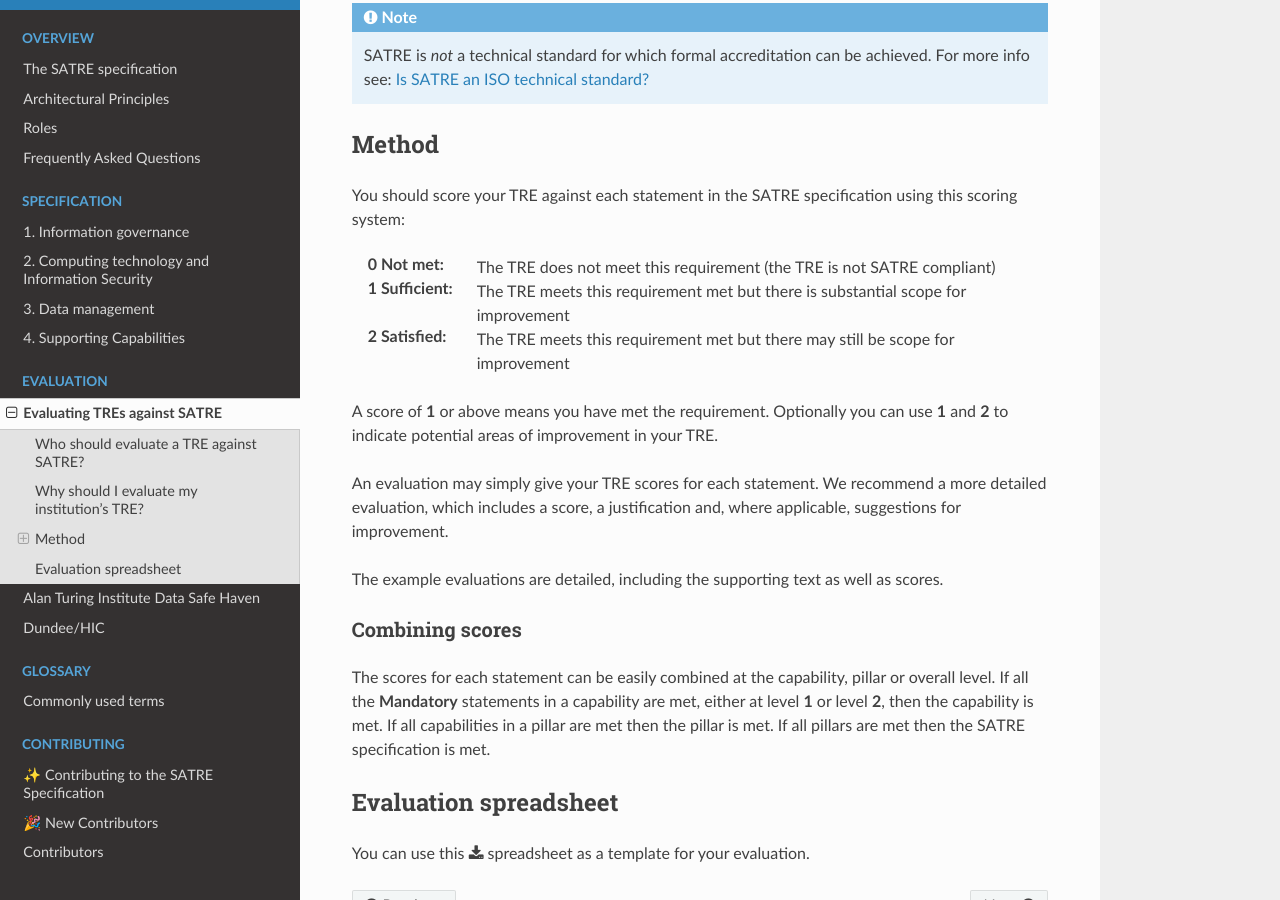
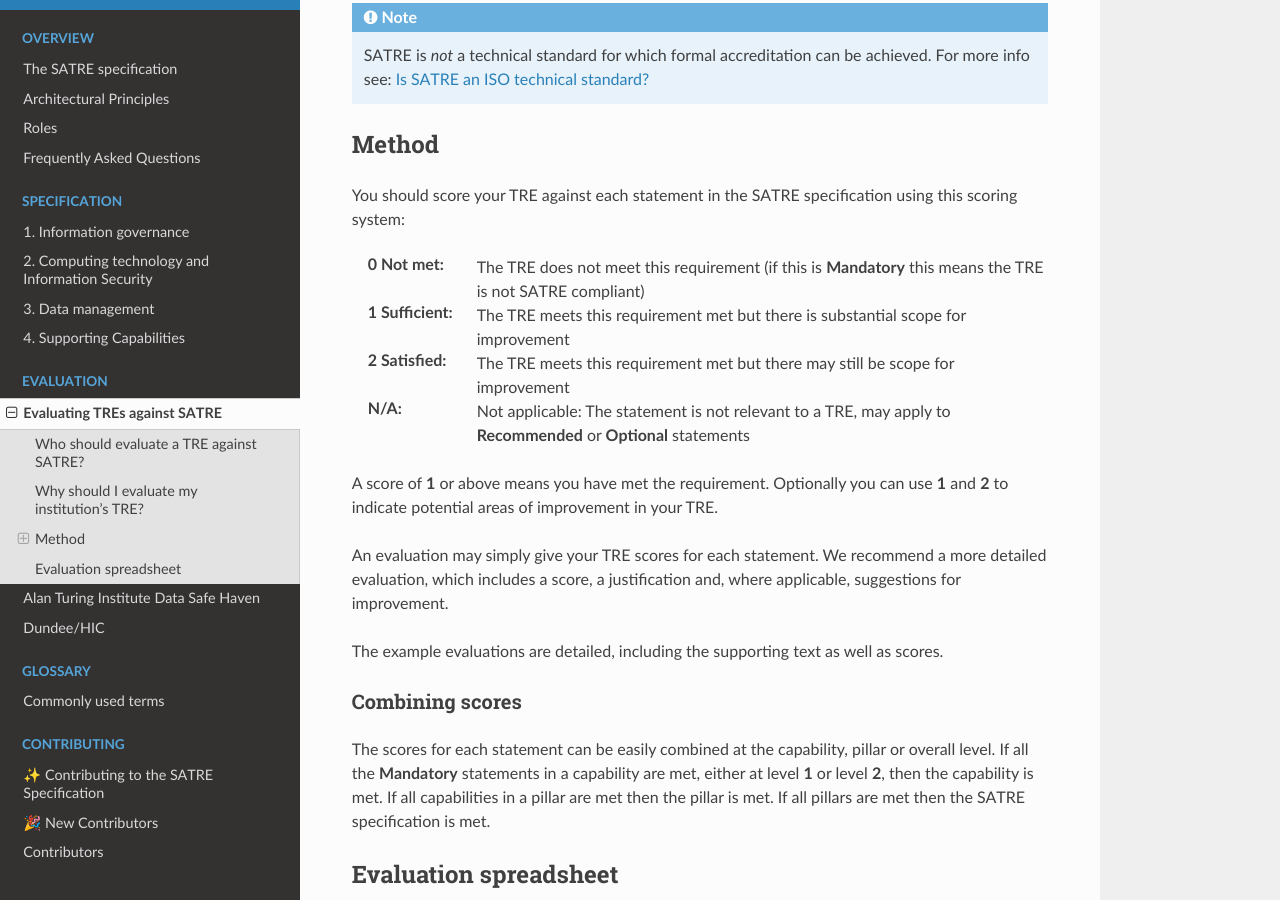
Before and after one commit to sa-tre/satre-specification, a Sphinx documentation site: the page built from docs/source/evaluation.md, in a window 1280 px wide and 900 px high, scrolled down 869 px. Built offline with Sphinx 7.4.7 and the Read the Docs theme 2.0.0, drawn with Linux system fonts in a browser that asks for light colours.

Commit message:
Scoring: Use N/A for recommended/optional, 0 is only a failure for Mandatory

```diff
--- a/docs/source/evaluation.md
+++ b/docs/source/evaluation.md
@@ -37,9 +37,10 @@ For more info see: {ref}`is_standard`
 
 You should score your TRE against each statement in the SATRE specification using this scoring system:
 
-:0 Not met: The TRE does not meet this requirement (the TRE is not SATRE compliant)
+:0 Not met: The TRE does not meet this requirement (if this is **Mandatory** this means the TRE is not SATRE compliant)
 :1 Sufficient: The TRE meets this requirement met but there is substantial scope for improvement
 :2 Satisfied: The TRE meets this requirement met but there may still be scope for improvement
+:N/A: Not applicable: The statement is not relevant to a TRE, may apply to **Recommended** or **Optional** statements
 
 A score of **1** or above means you have met the requirement.
 Optionally you can use **1** and **2** to indicate potential areas of improvement in your TRE.
```
